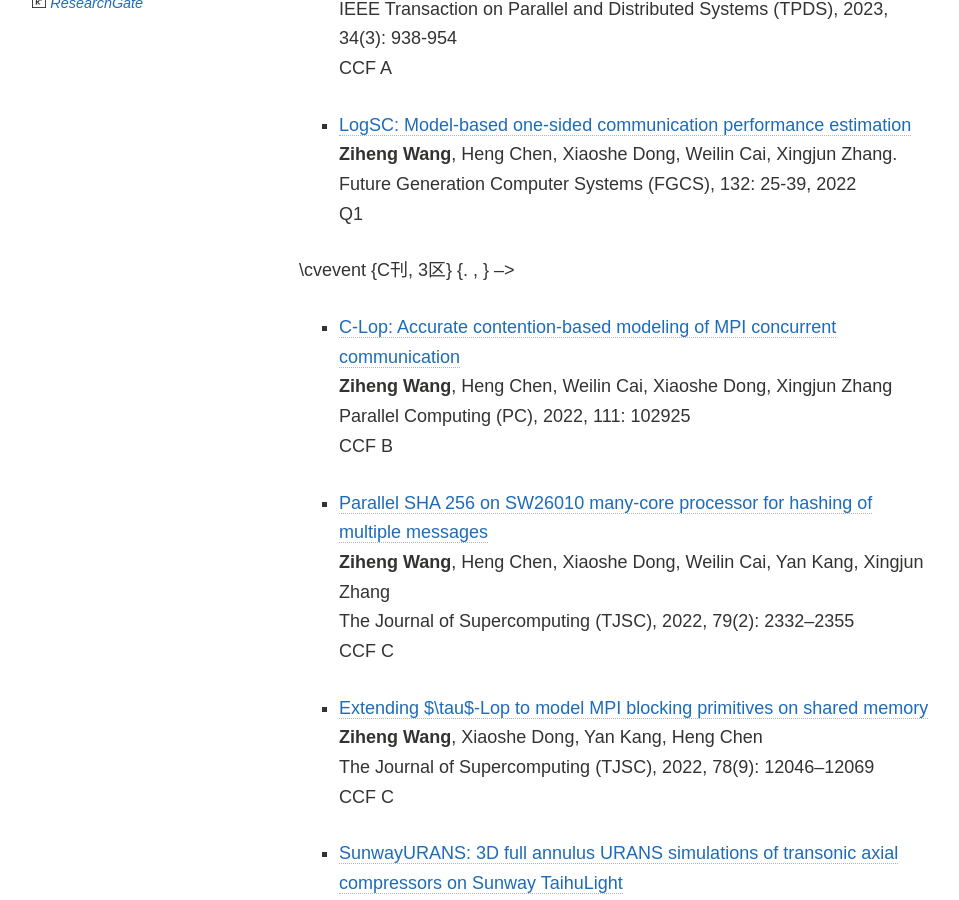
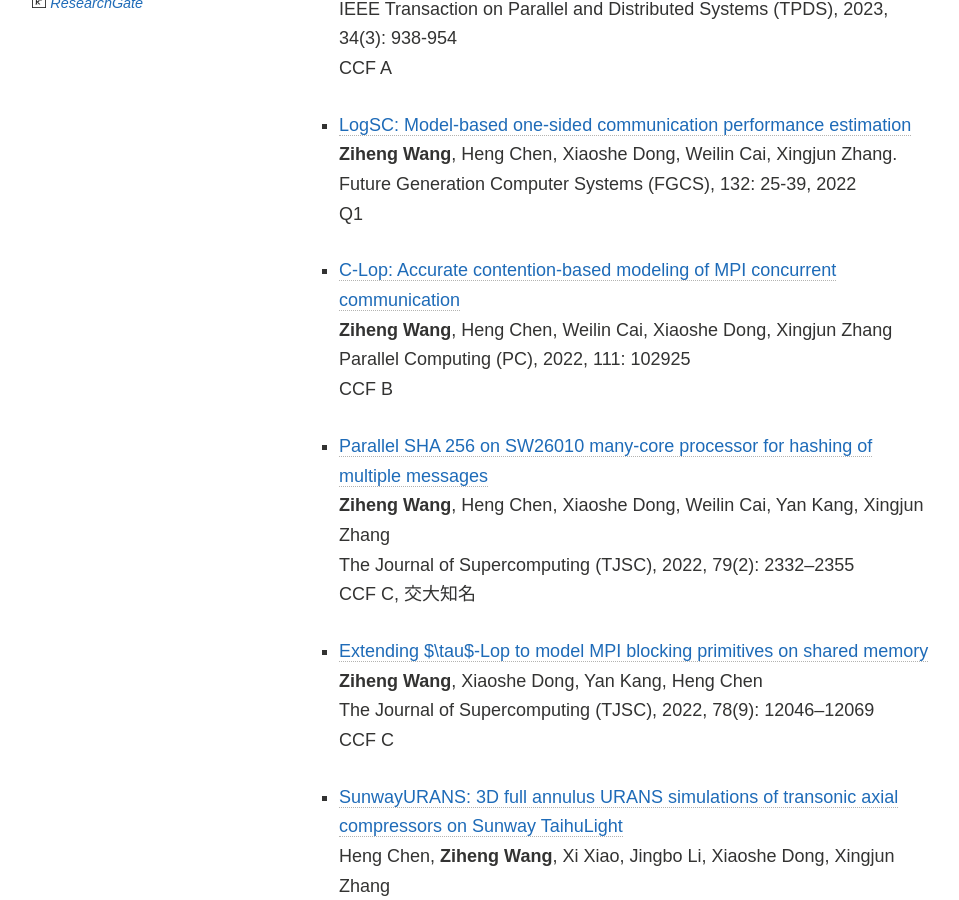
Before and after one commit to wzh009888/wzh009888.github.io, a Jekyll site: the page built from publications.md, in a window 1280 px wide and 900 px high, scrolled down 391 px. Shown: the whole window, without its empty margins (21-980 px from the left). Built offline with Jekyll 4.4.1, drawn with Linux system fonts in a browser that asks for light colours; comment, search, counter and statistics services are not loaded; a style sheet for code colours, icons or effects is not loaded.

Commit message:
Update publications.md

```diff
--- a/publications.md
+++ b/publications.md
@@ -24,13 +24,9 @@ Lastest Update: 16h Dec 2023&nbsp;
 
 - [LogSC: Model-based one-sided communication performance estimation](https://doi.org/10.1016/j.future.2022.02.004)<br>**Ziheng Wang**, Heng Chen, Xiaoshe Dong, Weilin Cai, Xingjun Zhang.<br>Future Generation Computer Systems (FGCS), 132: 25-39, 2022<br>Q1
 
-\cvevent
-	{C刊, 3区}
-	{. , } -->
-
 - [C-Lop: Accurate contention-based modeling of MPI concurrent communication](https://doi.org/10.1016/j.parco.2022.102925)<br>**Ziheng Wang**, Heng Chen, Weilin Cai, Xiaoshe Dong, Xingjun Zhang<br>Parallel Computing (PC), 2022, 111: 102925<br>CCF B
 
-- [Parallel SHA 256 on SW26010 many-core processor for hashing of multiple messages](https://doi.org/10.1007/s11227-022-04750-7)<br>**Ziheng Wang**, Heng Chen, Xiaoshe Dong, Weilin Cai, Yan Kang, Xingjun Zhang<br>The Journal of Supercomputing (TJSC), 2022, 79(2): 2332–2355<br>CCF C
+- [Parallel SHA 256 on SW26010 many-core processor for hashing of multiple messages](https://doi.org/10.1007/s11227-022-04750-7)<br>**Ziheng Wang**, Heng Chen, Xiaoshe Dong, Weilin Cai, Yan Kang, Xingjun Zhang<br>The Journal of Supercomputing (TJSC), 2022, 79(2): 2332–2355<br>CCF C, 交大知名
 
 - [Extending $\tau$-Lop to model MPI blocking primitives on shared memory](https://doi.org/10.1007/s11227-022-04750-7)<br>**Ziheng Wang**, Xiaoshe Dong, Yan Kang, Heng Chen<br>The Journal of Supercomputing (TJSC), 2022, 78(9): 12046–12069<br>CCF C
 
```
